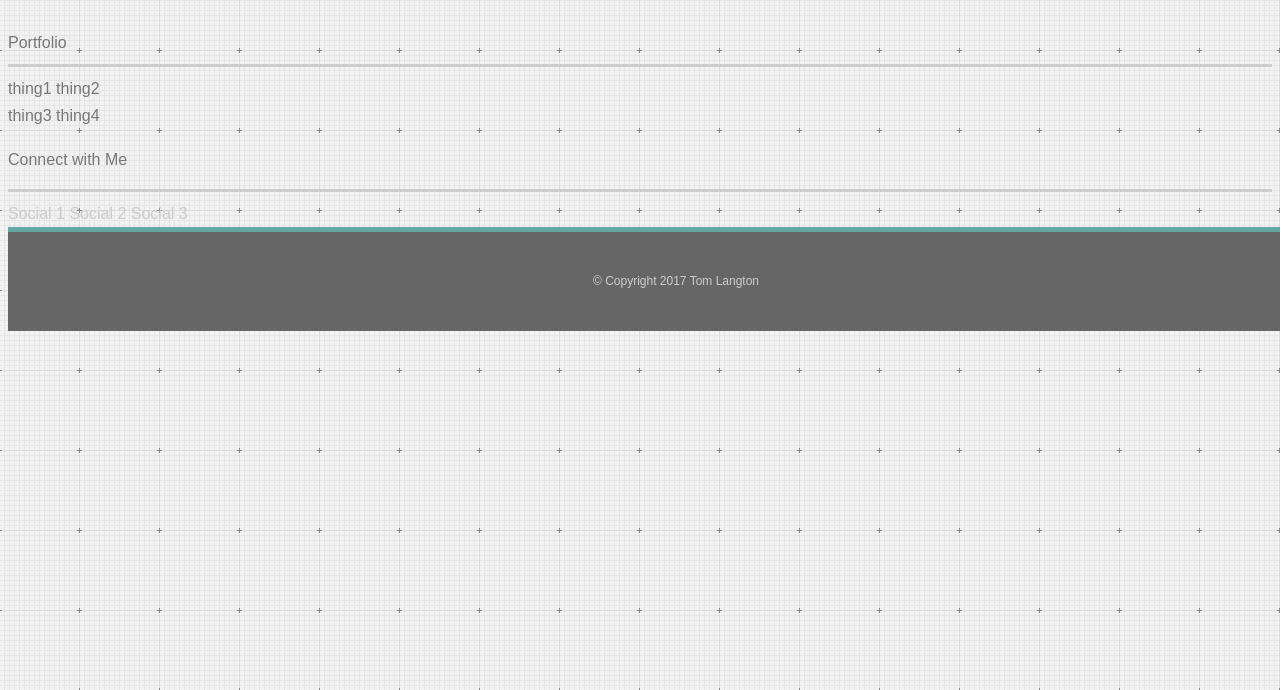
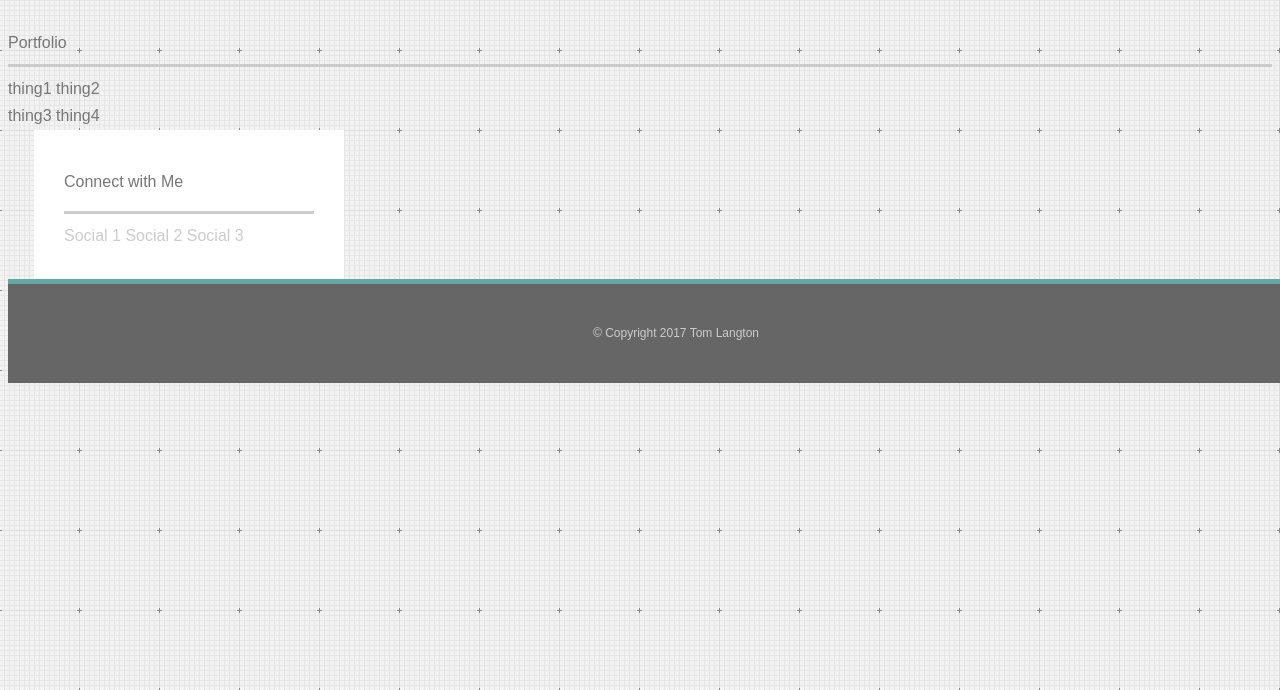
Before and after one commit to tlangton/Basic-Portfolio, a plain HTML site: page portfolio.html in a window 1280 px wide. Shown: the part 110-800 px from the top of the page. Drawn offline with Linux system fonts and the light colour scheme.

Commit message:
errors fixed

```diff
--- a/portfolio.html
+++ b/portfolio.html
@@ -27,7 +27,7 @@
 	</header>
 
 
-	<section id="bodypanel">
+	<div id="bodypanel">
 
 		<div id="gallery">
 			Portfolio
@@ -40,7 +40,7 @@
 		</div>
 
 
-		<div id-"connect">
+		<div id="connect">
 
 			<p>
 				Connect with Me
@@ -53,12 +53,10 @@
 
 		</div>
 
+	</div>
 
 
-	</section>
-
-
-	<footer>&copy Copyright 2017 Tom Langton</footer>
+	<footer> &#169; Copyright 2017 Tom Langton</footer>
 
 </body>
 </html>
```
Also changed, not shown: contact.html (+1 -2 lines), index.html (+6 -11 lines).
